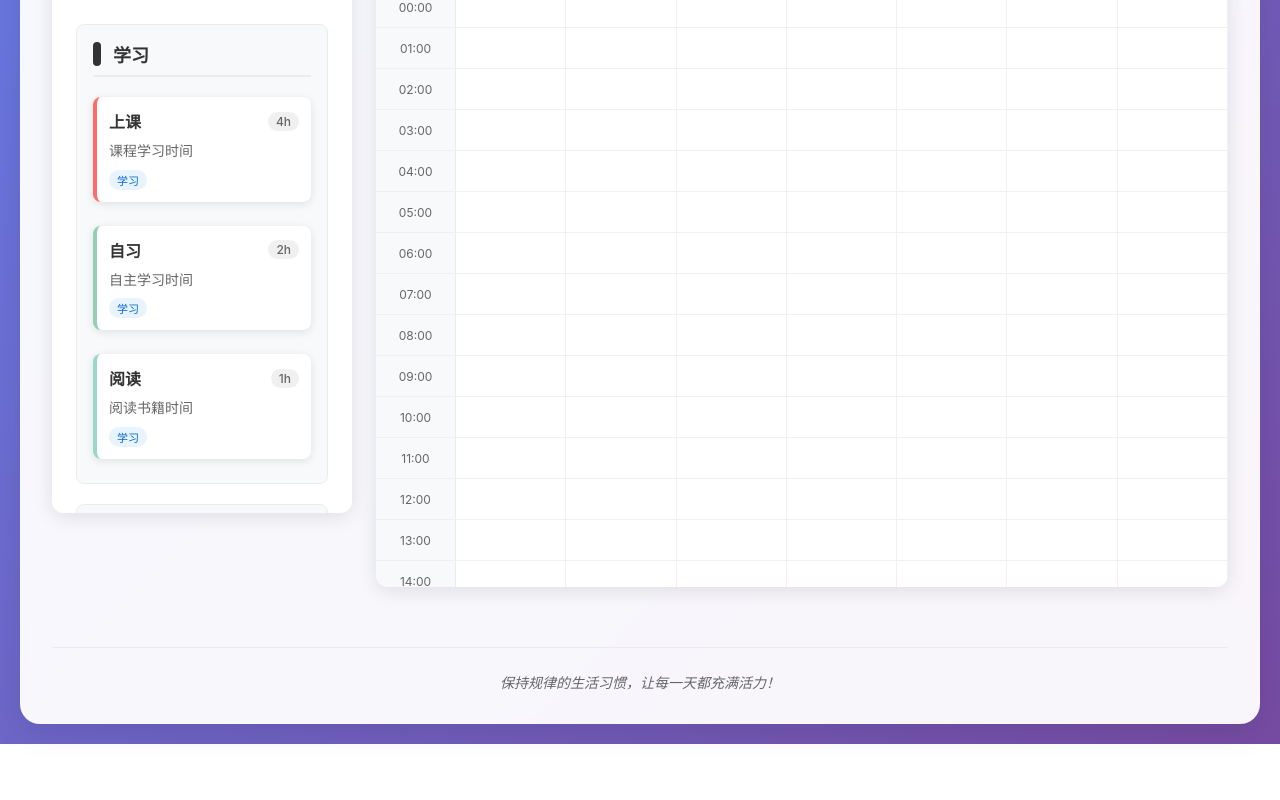
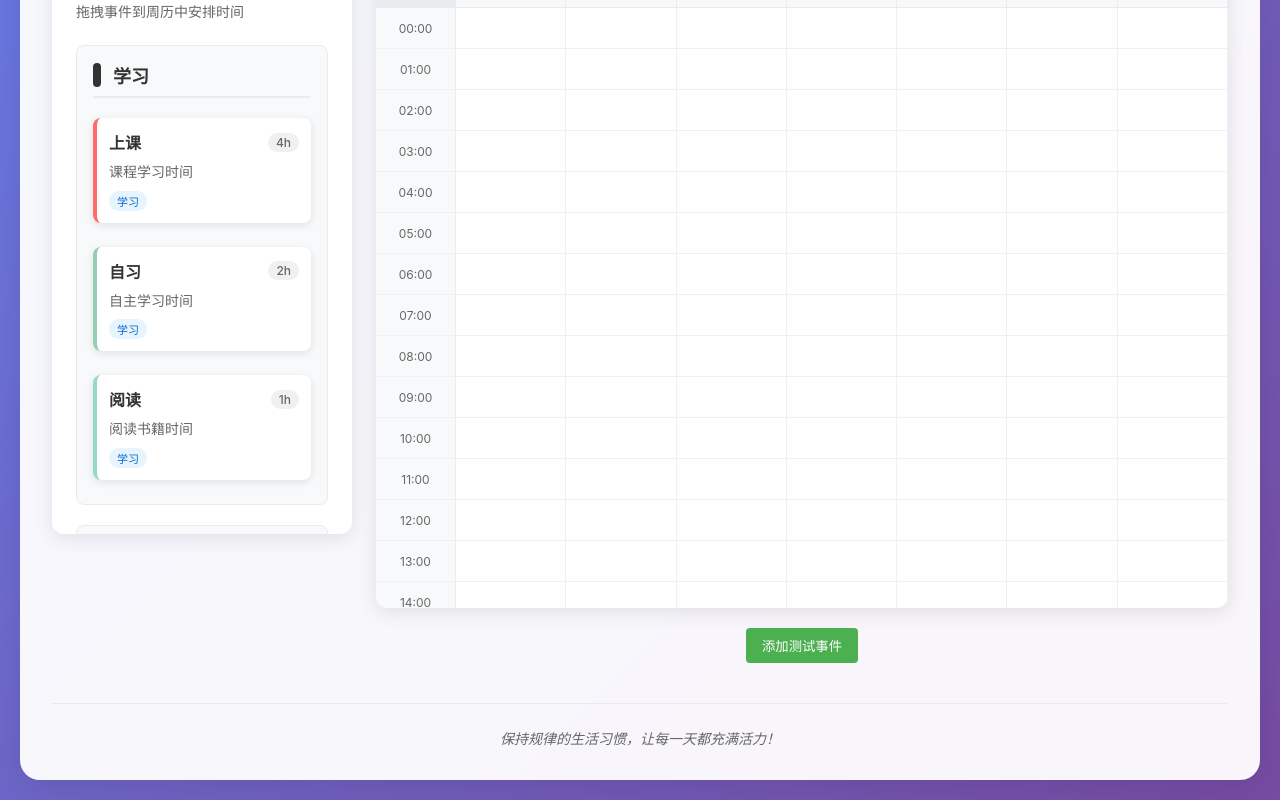
Before and after one commit to paopaopaul/daily-routine-app, a React (Create React App) app: page / in a window 1280 px wide. Shown: the part 356-1156 px from the top of the page. Before the commit the page ends 1100 px from the top, so only its background shows below. Built offline with nearby package versions, Linux system fonts and the light colour scheme.

Commit message:
Add debugging features and test button for drag and drop

```diff
--- a/src/App.tsx
+++ b/src/App.tsx
@@ -31,7 +31,11 @@ const App: React.FC = () => {
 
   const convertWeeklyEventsToDailyRoutines = () => {
     const today = new Date().toISOString().split("T")[0];
+    console.log("Converting events for today:", today);
+    console.log("All weekly events:", weeklyEvents);
+
     const todayEvents = weeklyEvents.filter((event) => event.date === today);
+    console.log("Today's events:", todayEvents);
 
     const routines: RoutineItem[] = todayEvents.map((event, index) => ({
       id: `weekly-${event.id}`,
@@ -42,6 +46,7 @@ const App: React.FC = () => {
       category: getCategoryFromTime(event.startTime),
     }));
 
+    console.log("Converted routines:", routines);
     setDailyRoutines(routines);
   };
 
@@ -79,10 +84,16 @@ const App: React.FC = () => {
   };
 
   const handleEventAdd = (event: WeeklyEvent) => {
-    setWeeklyEvents((prev) => [...prev, event]);
+    console.log("Adding new event:", event);
+    setWeeklyEvents((prev) => {
+      const newEvents = [...prev, event];
+      console.log("Updated weekly events:", newEvents);
+      return newEvents;
+    });
   };
 
   const handleEventDelete = (eventId: string) => {
+    console.log("Deleting event:", eventId);
     setWeeklyEvents((prev) => prev.filter((event) => event.id !== eventId));
   };
 
@@ -101,6 +112,9 @@ const App: React.FC = () => {
         <header className="app-header">
           <h1 className="app-title">每日例行程序</h1>
           <div className="app-date">{currentDate}</div>
+          <div style={{ fontSize: "12px", color: "#999", marginTop: "4px" }}>
+            调试信息: 今天日期 = {new Date().toISOString().split("T")[0]}
+          </div>
         </header>
 
         <ViewToggle currentView={currentView} onViewChange={handleViewChange} />
@@ -127,6 +141,36 @@ const App: React.FC = () => {
                   onEventAdd={handleEventAdd}
                   onEventDelete={handleEventDelete}
                 />
+                <div style={{ marginTop: "20px", textAlign: "center" }}>
+                  <button
+                    onClick={() => {
+                      const today = new Date().toISOString().split("T")[0];
+                      const testEvent: WeeklyEvent = {
+                        id: `test-${Date.now()}`,
+                        templateId: "test",
+                        date: today,
+                        startTime: "14:00",
+                        endTime: "15:00",
+                        title: "测试事件",
+                        description: "这是一个测试事件",
+                        color: "#FF6B6B",
+                        category: "测试",
+                      };
+                      console.log("Adding test event:", testEvent);
+                      handleEventAdd(testEvent);
+                    }}
+                    style={{
+                      background: "#4CAF50",
+                      color: "white",
+                      border: "none",
+                      padding: "8px 16px",
+                      borderRadius: "4px",
+                      cursor: "pointer",
+                    }}
+                  >
+                    添加测试事件
+                  </button>
+                </div>
               </div>
             </div>
           </div>
@@ -156,6 +200,13 @@ const App: React.FC = () => {
                 <div className="reset-section">
                   <button className="reset-button" onClick={handleResetAll}>
                     重置所有进度
+                  </button>
+                  <button
+                    className="refresh-button"
+                    onClick={convertWeeklyEventsToDailyRoutines}
+                    style={{ marginLeft: "10px" }}
+                  >
+                    刷新今日安排
                   </button>
                 </div>
 
--- a/src/components/EventTemplate.tsx
+++ b/src/components/EventTemplate.tsx
@@ -11,11 +11,16 @@ const EventTemplate: React.FC<EventTemplateProps> = ({
   template,
   onDragStart,
 }) => {
+  const handleDragStart = (e: React.DragEvent) => {
+    console.log("EventTemplate drag start triggered:", template);
+    onDragStart(e, template);
+  };
+
   return (
     <div
       className="event-template"
       draggable
-      onDragStart={(e) => onDragStart(e, template)}
+      onDragStart={handleDragStart}
       style={{ borderLeftColor: template.color }}
     >
       <div className="template-header">
```
